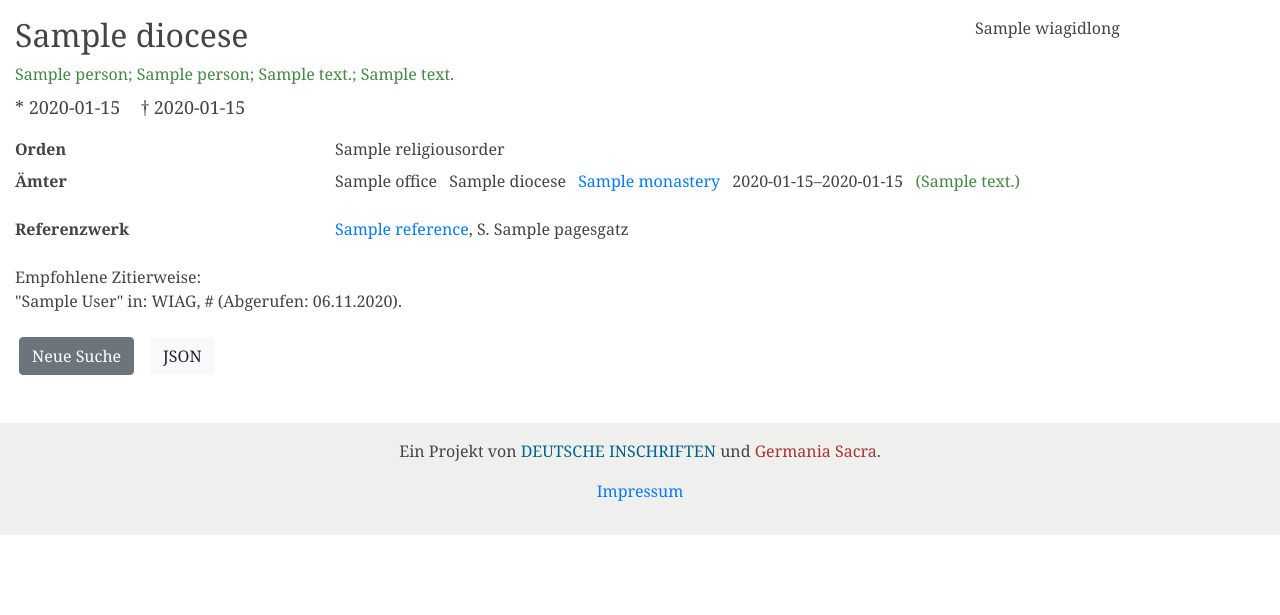
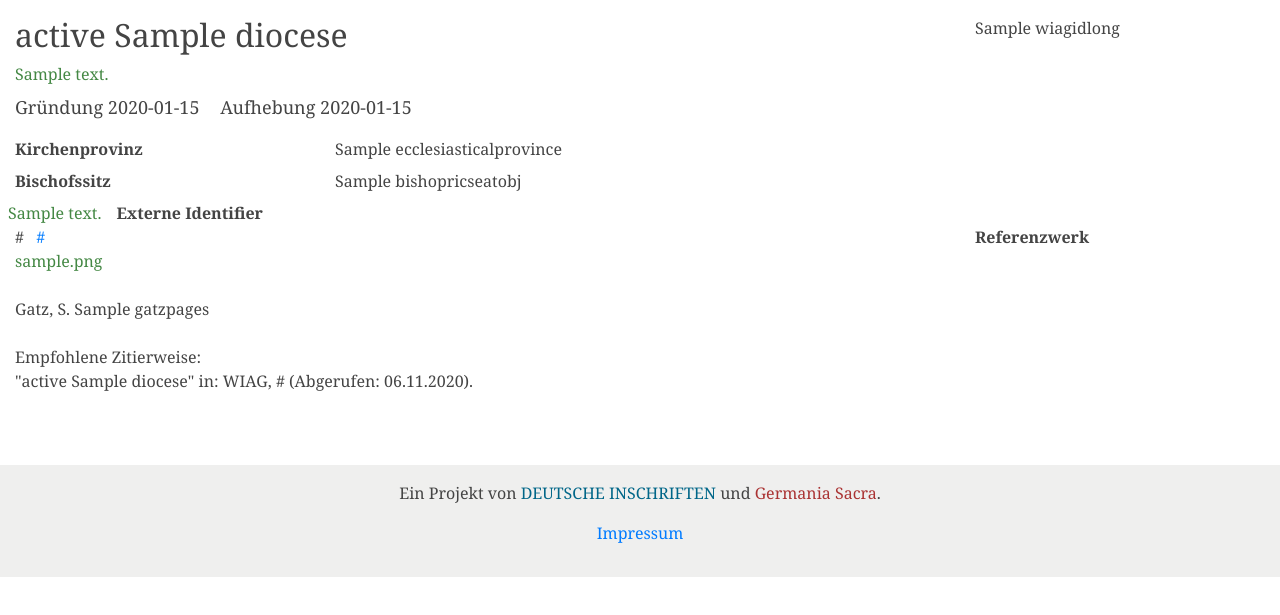
Before and after one commit to WIAG-ADW-GOE/WIAGweb, a Symfony app: template templates/query_diocese/details.html.twig in a window 1280 px wide. Shown: the part 100-715 px from the top of the page. Run offline with Twig, Linux system fonts and the light colour scheme; the template is opened without the code that fills it: most values are stand-ins (such as "Sample title", 1, 10 or a date in 2020); some libraries are stand-ins or nearby versions.

Commit message:
integrate dioceses; show dioceses list without paging

```diff
--- a/src/Controller/BishopApiController.php
+++ b/src/Controller/BishopApiController.php
@@ -41,8 +41,8 @@ class BishopApiController extends AbstractController {
                        ->getRepository(Person::class)
                        ->findOneWithOffices($id);
 
-        if (!$person) {
-            $this->createNotFoundException('Person wurde nicht gefunden');
+        if (!$person || $person === null) {
+            throw $this->createNotFoundException('Person wurde nicht gefunden');
         }
 
         $personExport = $person->toArray();
--- a/src/Entity/Person.php
+++ b/src/Entity/Person.php
@@ -146,6 +146,8 @@ class Person {
     }
 
     public static function wiagidLongToWiagid($wiagidlong) {
+        if(strpos($wiagidlong, self::WIAGID_PREFIX) === false)
+            return $wiagidlong;
         $head = strlen(self::WIAGID_PREFIX);
         $tail = strlen(self::WIAGID_POSTFIX);
         return substr($wiagidlong, $head, -$tail);
--- a/templates/base.html.twig
+++ b/templates/base.html.twig
@@ -29,6 +29,7 @@
 			<div class="dropdown-menu" aria-labelledby="dropdownMenuLink">
 			    <a class="dropdown-item" href="{{ path('wiag_about') }}">Ziele</a>
 			    <a class="dropdown-item" href="{{ path('reference_list') }}">Referenzwerke</a>
+			    <a class="dropdown-item" href="{{ path('query_dioceses') }}">Bistümer</a>
 			    <a class="dropdown-item" href="{{ path('api_documentation') }}">API</a>
 			</div>
 		    </div></div>
--- a/templates/query_diocese/details.html.twig
+++ b/templates/query_diocese/details.html.twig
@@ -1,7 +1,9 @@
 {% extends 'base.html.twig' %}
 
-{% set urlgspersons %}http://personendatenbank.germania-sacra.de/{% endset %}
-{% set urlgsmonasteries %}http://klosterdatenbank.germania-sacra.de/{% endset %}
+{% set urlgspersons = 'http://personendatenbank.germania-sacra.de/' %}
+{% set urlgsmonasteries = 'http://klosterdatenbank.germania-sacra.de/' %}
+
+{% set displayname %}{{ diocese.diocesestatus ~ ' ' ~ diocese.diocese }}{% endset %}
 
 
 {% block body %}
@@ -10,167 +12,78 @@
 	    <p class="em">Bistum nicht gefunden.</p>
 	{% else %}
 	    <div class="row mt-3 mb-0"><div class="col-9">
-		<h2>{{ diocese.diocese }}</h2>
+		<h2>{{ displayname }}</h2>
 	    </div>
-	    <div class="col-3 wiag-id">{{ wiagidlong }}</div></div>
+	    <div class="col-3 wiag-id">{{ diocese.wiagidlong }}</div></div>
 
-	    {% if person.flagcomment %}
+	    {% if diocese.notediocese %}
 		<div class="row col-12">
-		    {% if person.givennamevariant is defined and person.givennamevariant != '' %}
-			<span class="comment">{{ person.givennamevariant }}</span>
-			{% if person.familynamevariant is defined and person.familynamevariant != '' %}
-			    <span class="comment">; {{ person.familynamevariant }}</span>
-			{% endif %}
-			{% if person.commentname is defined and person.commentname != '' %}
-			    <span class="comment">; {{ person.commentname }}</span>
-			{% endif %}
-			{% if person.commentperson is defined and person.commentperson != '' %}
-			    <span class="comment">; {{ person.commentperson }}</span>
-			{% endif %}
-		    {% elseif person.familynamevariant is defined and person.familynamevariant != '' %}
-			<span class="comment">{{ person.familynamevariant }}</span>
-			{% if person.commentname is defined and person.commentname != '' %}
-			    <span class="comment">; {{ person.commentname }}</span>
-			{% endif %}
-			{% if person.commentperson is defined and person.commentperson != '' %}
-			    <span class="comment">; {{ person.commentperson }}</span>
-			{% endif %}
-		    {% elseif person.commentname is defined and person.commentname != '' %}
-			<span class="comment">{{ person.commentname }}</span>
-			{% if person.commentperson is defined and person.commentperson != '' %}
-			    <span class="comment">; {{ person.commentperson }}</span>
-			{% endif %}
-		    {% elseif person.commentperson is defined and person.commentperson != '' %}
-			<span class="comment">{{ person.commentperson }}</span>
-		    {% endif %}
+		    <span class="comment">{{ diocese.notediocese }}</span>
 		</div>
 	    {% endif %}
 
-	    {% if not person.datebirth and not person.datedeath %}
+
+
+	    {% if not diocese.dateoffounding and not diocese.dateofdissolution %}
 	    {% else %}
 		<div class="row col-12 mt-2">
-		    {% if person.datebirth and not person.datedeath %}
-			<span class="wiag-large">* {{ person.datebirth }}</span>
-		    {% elseif not person.datebirth and person.datedeath %}
-			<span class="wiag-large">&dagger; {{ person.datedeath }}</span>
+		    {% if diocese.dateoffounding and not diocese.dateofdissolution %}
+			<span class="wiag-large">Gründung {{ diocese.dateoffounding }}</span>
+		    {% elseif not diocese.dateoffounding and diocese.dateofdissolution %}
+			<span class="wiag-large">Aufhebung {{ person.datedeath }}</span>
 		    {% else %}
-			<span class="wiag-large">* {{ person.datebirth }} <span class="pl-3">&dagger; {{ person.datedeath }}</span></span>
+			<span class="wiag-large">Gründung {{ diocese.dateoffounding }} <span class="pl-3">Aufhebung {{ diocese.dateofdissolution }}</span></span>
 		    {% endif %}
 		</div>
 	    {% endif %}
 	    <dl class="row mt-3">
-		{% if person.religiousorder %}
-		    <dt class="col-sm-3">Orden</dt>
-		    <dd class="col-sm-9">{{ person.religiousorder }}</dd>
+		{% if diocese.ecclesiasticalprovince %}
+		    <dt class="col-sm-3">Kirchenprovinz</dt>
+		    <dd class="col-sm-9">{{ diocese.ecclesiasticalprovince }}</dd>
 		{% endif %}
-		{% if person.offices %}
-		    <dt class="col-sm-3">Ämter</dt>
-		    <dd class="col-sm-9">
-			<ul class="list-unstyled">
-			    {% for office in person.offices %}
-				<li>
-				    <ul class="list-inlined list-unstyled">
-					<li class="list-inline-item"> {{ office.officename }}</li>
-					{% if office.diocese %}
-					    <li class="list-inline-item">{{ office.diocese }}</li>
-					{% endif %}
-					{% if office.idmonastery %}
-					    <li class="list-inline-item">
-						<a href="{{ urlgsmonasteries }}gsn/{{ office.idmonastery }}">{{ office.monastery.monasteryname }}</a>
-					    </li>
-					{% endif %}
-					<li class="list-inline-item">
-					    {% if not office.datestart and not office.dateend %}
-					    {% elseif office.datestart and not office.dateend %}
-						{{ office.datestart }}
-					    {% elseif not office.datestart and office.dateend %}
-						bis {{ office.dateend }}
-					    {% else %}
-						{{ office.datestart }}–{{ office.dateend }}
-					    {% endif %}
-					</li>
-					{% if office.comment %}
-					    <li class="list-inline-item comment"> ({{ office.comment }}) </li>
-					{% endif %}
 
-				    </ul>
-				</li>
-			    {% endfor %}
-			</ul>
-		    </dd>
+		{% if diocese.bishopricseatobj %}
+		    <dt class="col-sm-3">Bischofssitz</dt>
+		    <dd class="col-sm-9">{{ diocese.bishopricseatobj.placename }}</dd>
+		    {% if diocese.notebishopricseat %}<span class="comment ml-2">{{ diocese.notebishopricseat }}</span>{% endif %}
 		{% endif %}
-		{% if person.hasExternalIdentifier %}
+
+		{% if diocese.externalurls %}
 		    <dt class="col-sm-3">Externe Identifier</dt>
 		    <dd class="col-sm-9">
 			<ul class ="list-unstyled">
-			    {% if person.gndid %}
+			    {% for url in diocese.externalurls|sort((a, b) => a.authority.displayorder <=> b.authority.displayorder) %}
 				<li>
 				    <ul class="list-inlined list-unstyled">
-					<li class="list-inline-item">GND</li>
-					<li class="list-inline-item"><a href="http://d-nb.info/gnd/{{ person.gndid }}">{{ person.gndid }}</a></li>
-				    </ul>
-				</li>
-			    {% endif %}
-			    {% if person.viafid %}
-				<li>
-				    <ul class="list-inlined list-unstyled">
-					<li class="list-inline-item">VIAF</li>
-					<li class="list-inline-item"><a href="https://viaf.org/viaf/{{ person.viafid }}">{{ person.viafid }}</a></li>
-				    </ul>
-				</li>
-			    {% endif %}
-			    {% if person.wikidataid %}
-				<li>
-				    <ul class="list-inlined list-unstyled">
-					<li class="list-inline-item">Wikidata</li>
-					<li class="list-inline-item"><a href="https://www.wikidata.org/wiki/{{ person.wikidataid }}">{{ person.wikidataid }}</a></li>
-				    </ul>
-				</li>
+					<li class="list-inline-item">{{ url.authority.urlnameformatter }}</li>
+					<li class="list-inline-item"><a href="{{ url.authority.urlformatter ~ url.urlvalue }}" >{{ url.prettyurlvalue }}</a></li>
+			    {% endfor %}
+			    {% if diocese.commentauthorityfile %}
+				<li><span class="comment">{{ diocese.commentauthorityfile }}</span></li>
 			    {% endif %}
 			</ul>
 		    </dd>
 		{% endif %}
-		{% if person.hasOtherIdentifier %}
-		    <dt class="col-sm-3">Siehe auch</dt>
-		    <dd class="col-sm-9">
-			<ul class ="list-unstyled">
-			    {% if person.gsid %}
-				<li>
-				    <ul class="list-inlined list-unstyled">
-					<li class="list-inline-item">Germania Sacra</li>
-					<li class="list-inline-item">
-					    <a href="{{ urlgspersons }}index/gsn/{{ person.gsid }}">{{ person.gsid }}</a></li>
-				    </ul>
-				</li>
-			    {% endif %}
-			    {% if person.wikipediatitle %}
-				<li>
-				    <ul class="list-inlined list-unstyled">
-					<li class="list-inline-item">Wikipedia</li>
-					<li class="list-inline-item"><a href="{{ person.wikipediaurl }}">{{ person.wikipediatitle }}</a></li>
-				    </ul>
-				</li>
-			    {% endif %}
-			</ul>
-		    </dd>
+
+
+		{% if diocese.gatzpages %}
+		    <dt class="col-sm-3">Referenzwerk</dt>
+		    <dd class="col-sm-9">Gatz, S. {{ diocese.gatzpages }}</dd>
 		{% endif %}
-		{% if person.reference %}
-		    <dt class="col-sm-3">Referenzwerk</dt>
-		    {# Link einfügen #}
-		    <dd class="col-sm-9"><a href="{{ path('reference', {'shortenc': person.reference|url_encode}) }}">{{ person.reference }}</a>, S. {{ person.pagesgatz }}</dd>
-		{% endif %}
+	    </dl>
 
-	    </dl>
 
 	    <div class="row col-12">Empfohlene Zitierweise:<br/>
 		"{{ displayname }}" {# (WIAGID: {{ wiagidlong }}), #}
-		in: WIAG, {{ app.request.schemeAndHttpHost ~ app.request.baseUrl ~ path('bishop', {wiagidlong: wiagidlong}) }}
+		in: WIAG, {{ url('diocese', {idorname: diocese.wiagidlong}) }}
 		(Abgerufen: {{ "now"|date('d.m.Y') }}).</div>
 
 	    <div class="row col-12 mt-4">
 		{% if flaglist %}<input type="button" class="btn btn-secondary" onclick="window.history.back()" value="Ergebnisliste"/>{% endif %}
+		{#
 		<a href="{{ path('launch_query') }}"<button class="btn btn-secondary ml-1">Neue Suche</button></a>
-		<a href="{{ path('api_bishop', {wiagidlong: wiagidlong, format: 'json'}) }}"<button class="btn btn-secondary btn-light ml-3">JSON</button></a>
+		<a href="{{ path('api_bishop', {wiagidlong: diocese.wiagidlong, format: 'json'}) }}"<button class="btn btn-secondary btn-light ml-3">JSON</button></a>
+		#}
 	    </div>
 	{% endif %}
     </div>
```
Also changed, not shown: src/Controller/DioceseController.php (+17 -73 lines), src/Entity/Diocese.php (+81 -0 lines), src/Entity/ExternalUrlType.php (+18 -1 lines), src/Entity/IdExternalUrlsDiocese.php (+46 -0 lines), src/Repository/DioceseRepository.php (+40 -0 lines), templates/query_bishop/details.html.twig (+6 -6 lines), templates/query_diocese/listresult.html.twig (added, +67 -0 lines), templates/start/apidoc.md (+1 -0 lines).
